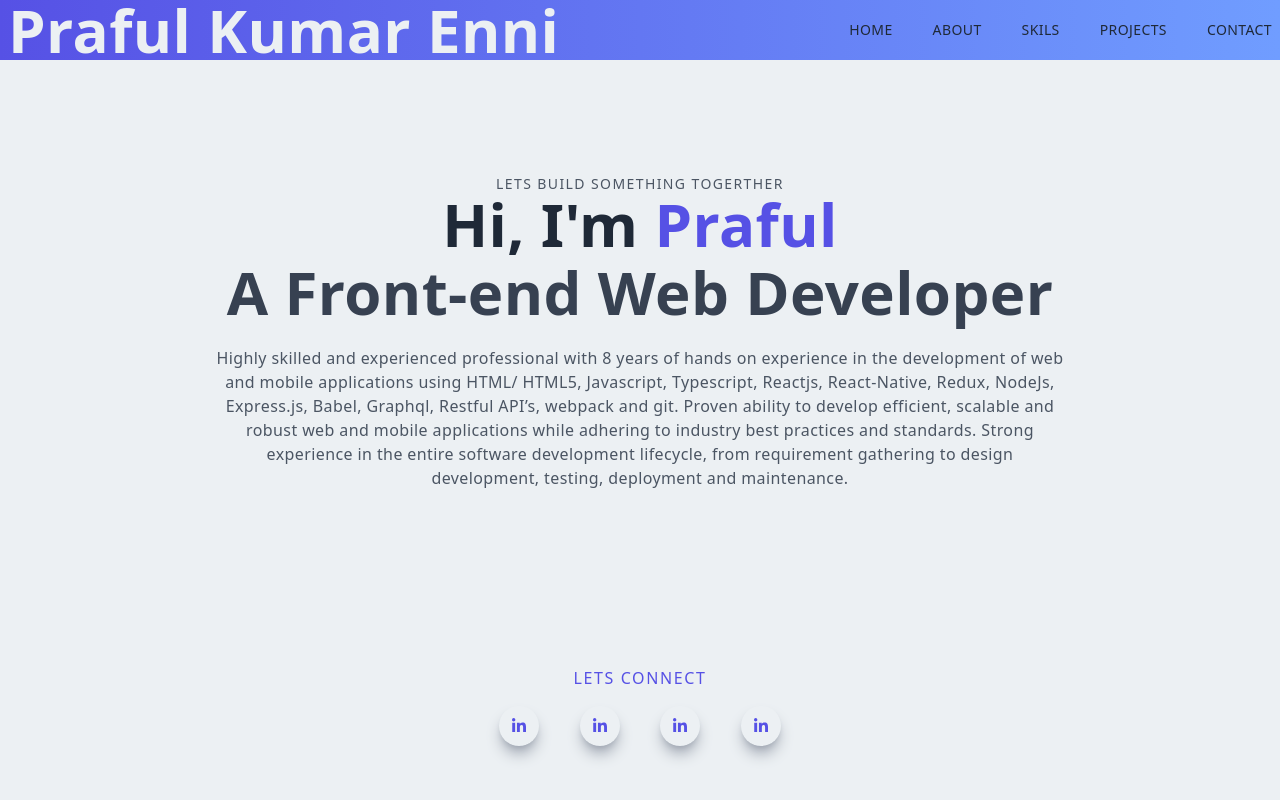
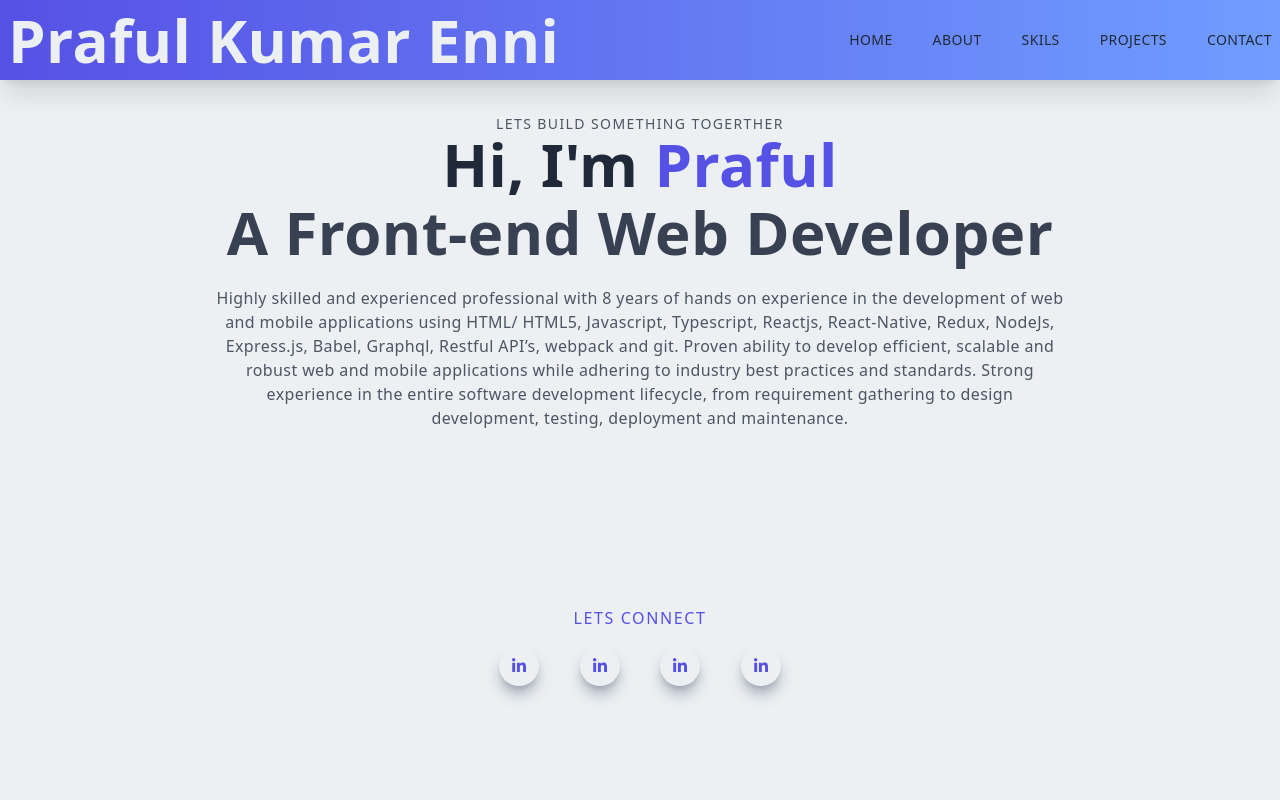
Before and after one commit to prafulkumarenni/my-portfolio, a Next.js app: page / in a window 1280 px wide. Shown: the top 800 px of the page. Built offline with nearby package versions, Linux system fonts and the light colour scheme.

Commit message:
refactoring

```diff
--- a/src/components/about/about.tsx
+++ b/src/components/about/about.tsx
@@ -2,10 +2,6 @@
 import React from "react";
 import { BsBracesAsterisk } from "react-icons/bs";
 import { SUMMARY_ITEMS } from "./constants";
-
-interface item {
-  value: String;
-}
 
 const About = () => {
   return (
--- a/src/components/contact-me/contact-form.js
+++ b/src/components/contact-me/contact-form.tsx
@@ -31,7 +31,7 @@
               <label className="uppercase text-sm py-2">Message</label>
               <textarea
                 className="border-2 rounded-lg p-3 flex border-gray-300"
-                rows="10"
+                rows={10}
               />
             </div>
             <button className="w-full p-4 text-gray-100 mt-4">
--- a/src/components/contact-me/contacts.jsx
+++ b/src/components/contact-me/contacts.tsx
@@ -14,7 +14,6 @@
         <h2>Get In Touch</h2>
         <div className="lg:flex">
           <div className="grid h-min">
-            {/* left */}
             <div className="col-span-3 lg:col-span-2 w-full h-full rounded-xl p-4">
               <div className="lg:p-4 h-full">
                 <div>
--- a/src/components/intro/intro.jsx
+++ b/src/components/intro/intro.tsx
@@ -1,7 +1,7 @@
 import React from "react";
 import SocialLinks from "../global/social-links";
 
-const Intro = ({}) => {
+const Intro = () => {
   return (
     <div id="intro" className="  mt-2 w-full h-screen text-center">
       <div className="max-w-[1240px] w-full h-full mx-auto p-2 flex justify-center items-center">
--- a/src/components/nav-bar/nav-bar.jsx
+++ /dev/null
@@ -1,50 +0,0 @@
-import Image from "next/image";
-import Link from "next/link";
-import React, { useState, useEffect } from "react";
-import { AiOutlineMenu, AiOutlineClose } from "react-icons/ai";
-import { FaLinkedinIn } from "react-icons/fa";
-import NameImage from "../../../public/Praful Kumar.png";
-import SocialLinks from "../global/social-links";
-import MobileNav from "./mobile-nav";
-import DestopNav from "./destop-nav";
-import { NAV_ITEMS } from "./constant";
-
-const Navbar = (props) => {
-  const [nav, setNav] = useState(false);
-  const [shadow, setShadow] = useState(false);
-
-  const handleNav = () => {
-    setNav(!nav);
-  };
-
-  // NOT WORKING
-  useEffect(() => {
-    const handleShadow = () => {
-      if (window.scroll >= 90) {
-        setShadow(true);
-      } else {
-        setShadow(false);
-      }
-    };
-    window.addEventListener("scroll", handleShadow);
-  }, [setShadow]);
-
-  return (
-    <div
-      className={
-        (shadow
-          ? "fixed w-full h-20 shadow-xl z-[100]"
-          : "fixed w-full h-20 z-[100]",
-        "bg-gradient-to-r from-[#5651e5] to-[#709dff]")
-      }
-    >
-      <div className="flex justify-between items-center w-full h-full px-2 2xl:px-16">
-        <h1 className="text-[#ecf0f3] ">Praful Kumar Enni</h1>
-        <DestopNav handleNav={handleNav} />
-      </div>
-      <MobileNav nav={nav} handleNav={handleNav} />
-    </div>
-  );
-};
-
-export default Navbar;
--- /dev/null
+++ b/src/components/nav-bar/nav-bar.tsx
@@ -0,0 +1,24 @@
+import React, { useState, useEffect } from "react";
+
+import MobileNav from "./mobile-nav";
+import DesktopNav from "./destop-nav";
+
+const Navbar = () => {
+  const [nav, setNav] = useState(false);
+
+  const handleNav = () => {
+    setNav(!nav);
+  };
+
+  return (
+    <div className="fixed top-0 w-full h-20 shadow-xl z-[100] bg-gradient-to-r from-[#5651e5] to-[#709dff]">
+      <div className="flex justify-between items-center w-full h-full px-2 2xl:px-16">
+        <h1 className="text-[#ecf0f3] ">Praful Kumar Enni</h1>
+        <DesktopNav handleNav={handleNav} />
+      </div>
+      <MobileNav nav={nav} handleNav={handleNav} />
+    </div>
+  );
+};
+
+export default Navbar;
--- a/src/components/projects/project.jsx
+++ b/src/components/projects/project.tsx
@@ -10,9 +10,7 @@
         </p>
         <h2>what Ive Built</h2>
         <div className="grid md:grid-cols-2 gap-8">
-          <div className="relative flex items-center justify-center h-auto w-full shadow-xl shadow-gray-400 rounded-xl p-4 group hover:bg-gradient-to-r from-[#5651e5] to-[#709dff]">
-            {/* <Image src="/" alt="/" /> */}
-          </div>
+          <div className="relative flex items-center justify-center h-auto w-full shadow-xl shadow-gray-400 rounded-xl p-4 group hover:bg-gradient-to-r from-[#5651e5] to-[#709dff]"></div>
         </div>
       </div>
     </div>
--- a/tsconfig.json
+++ b/tsconfig.json
@@ -22,7 +22,7 @@
     "next-env.d.ts",
     "**/*.ts",
     "**/*.tsx",
-    "src/components/nav-bar/nav-bar.jsx",
+    "src/components/nav-bar/nav-bar.tsx",
     "src/components/nav-bar/sx"
   ],
   "exclude": ["node_modules"]
```
Also changed, not shown: src/components/nav-bar/destop-nav.tsx (renamed from src/components/nav-bar/destop-nav.jsx, +6 -2 lines), src/components/nav-bar/mobile-nav.tsx (renamed from src/components/nav-bar/mobile-nav.jsx, +6 -1 lines), src/components/skils/skills.tsx (renamed from src/components/skils/skills.jsx).
